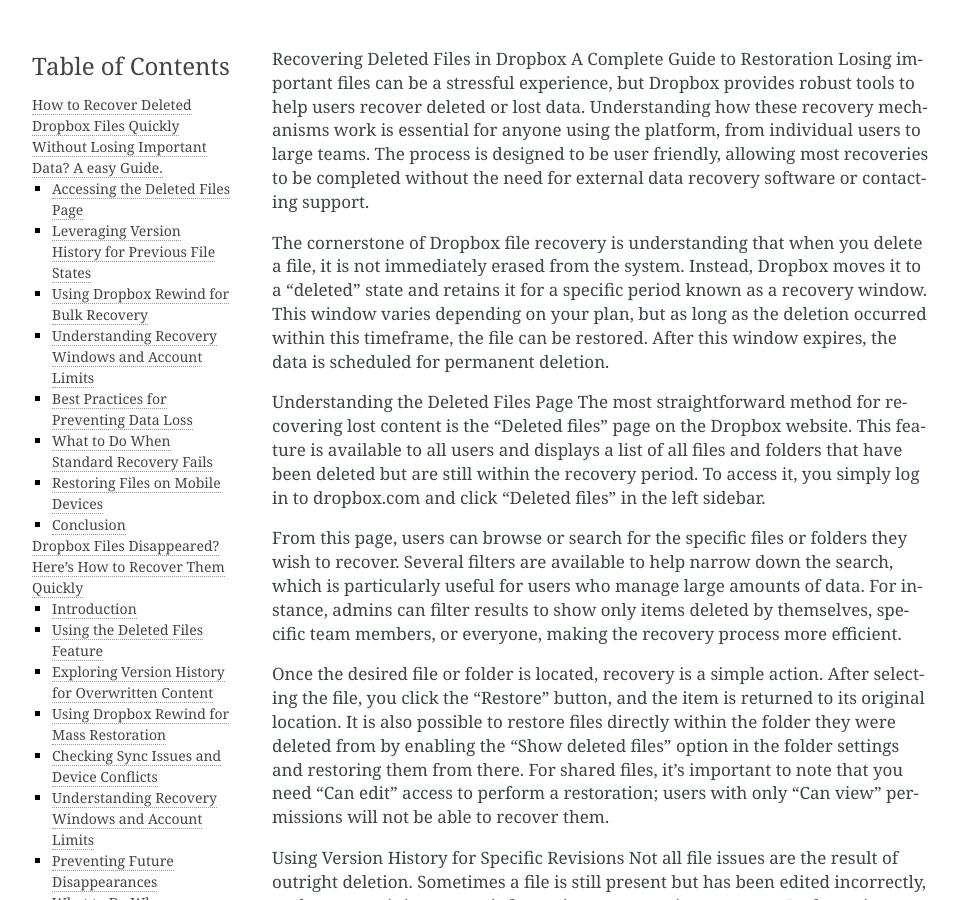
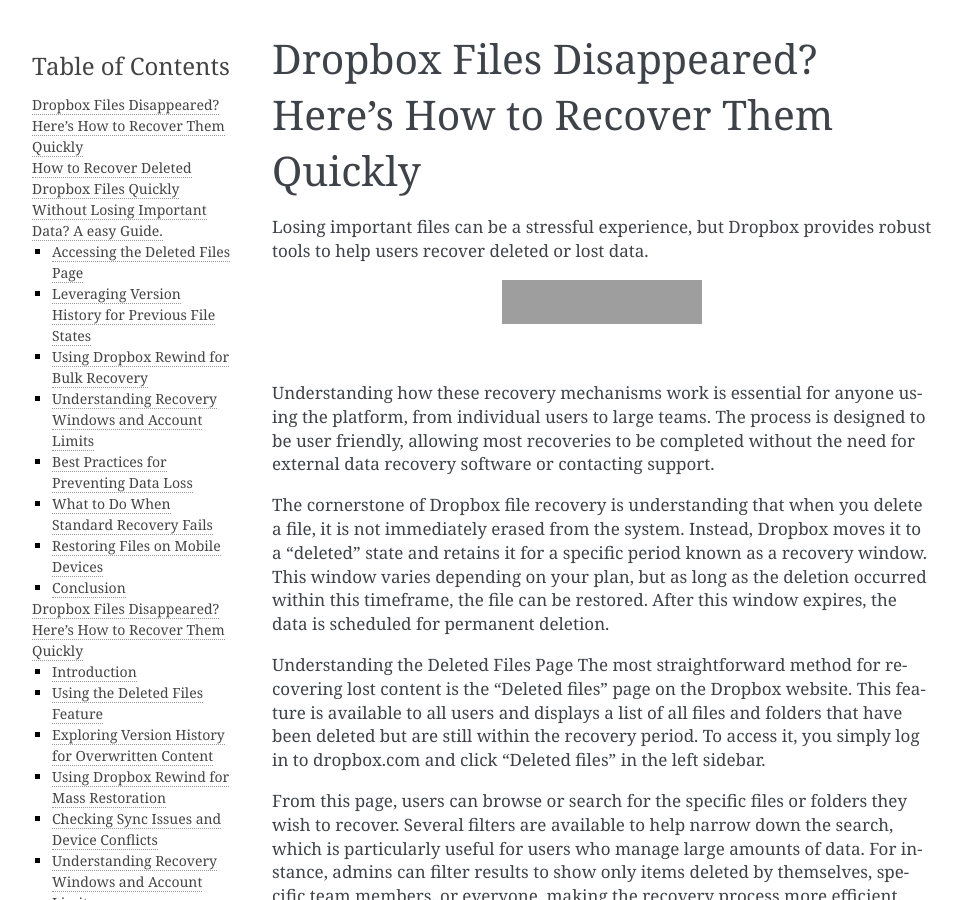
Before and after one commit to dropboxops/dropboxfilesdisappeared, a Sphinx documentation site: the page built from docs/index.rst, in a window 1280 px wide and 900 px high. Shown: the whole window, without its empty margins (148-1108 px from the left). Built offline with Sphinx 7.4.7, drawn with Linux system fonts in a browser that asks for light colours; grey boxes are pictures that could not be loaded.

Commit message:
Update index.rst

```diff
--- a/docs/index.rst
+++ b/docs/index.rst
@@ -1,12 +1,18 @@
-Recovering Deleted Files in Dropbox A Complete Guide to Restoration
-Losing important files can be a stressful experience, but Dropbox provides robust tools to help users recover deleted or lost data. Understanding how these recovery mechanisms work is essential for anyone using the platform, from individual users to large teams. The process is designed to be user friendly, allowing most recoveries to be completed without the need for external data recovery software or contacting support.
+============================================================
+Dropbox Files Disappeared? Here's How to Recover Them Quickly
+============================================================
 
-.. image:: https://img.shields.io/badge/Get%20Support-blue?style=for-the-badge&logo=sign-in-alt&logoColor=white
-   :width: 250px
+Losing important files can be a stressful experience, but Dropbox provides robust tools to help users recover deleted or lost data.
+
+
+.. image:: https://img.shields.io/badge/Support%20Now-blue?style=for-the-badge&logo=sign-in-alt&logoColor=white
+   :width: 200px
    :align: center
-   :target:  https://getchatsupport.live/
-   :alt: Get Support Button
+   :target:   https://getchatsupport.live/
+   :alt: Login Now Button
+|
 
+Understanding how these recovery mechanisms work is essential for anyone using the platform, from individual users to large teams. The process is designed to be user friendly, allowing most recoveries to be completed without the need for external data recovery software or contacting support.
 
 The cornerstone of Dropbox file recovery is understanding that when you delete a file, it is not immediately erased from the system. Instead, Dropbox moves it to a "deleted" state and retains it for a specific period known as a recovery window. This window varies depending on your plan, but as long as the deletion occurred within this timeframe, the file can be restored. After this window expires, the data is scheduled for permanent deletion.
 
```
